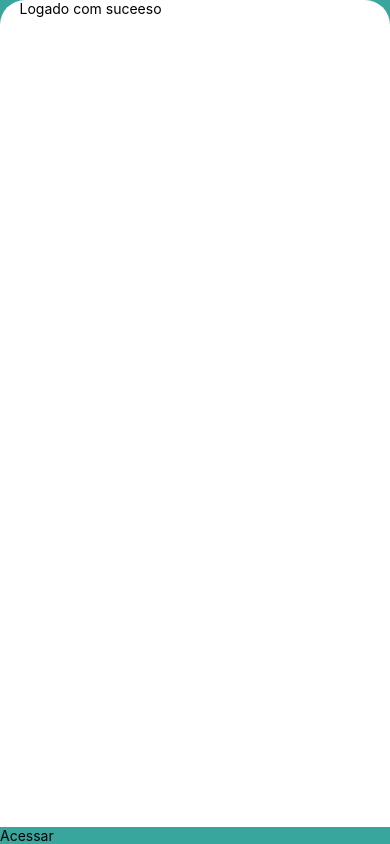
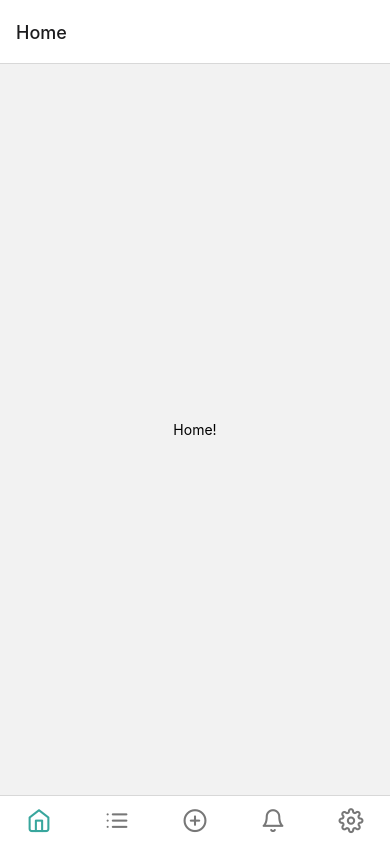
Before and after one commit to ViniciusCLoeblein/App, a React Native app: screen /Home in a window 390 px wide. Built offline with nearby package versions, Linux system fonts and the light colour scheme.

Commit message:
modified:   App.js 	modified:   package.json 	modified:   src/pages/home/index.js 	modified:   yarn.lock

```diff
--- a/App.js
+++ b/App.js
@@ -7,7 +7,7 @@ import Routes from './src/routes'
 
 export default function App() {
   return (
-    <NavigationContainer>
+    <NavigationContainer independent={true}>
       <StatusBar backgroundColor="#38A69D" barStyle="light-content"/>
       <Routes/>
     </NavigationContainer>
--- a/package.json
+++ b/package.json
@@ -9,6 +9,7 @@
     "web": "expo start --web"
   },
   "dependencies": {
+    "@react-navigation/bottom-tabs": "^6.4.0",
     "@react-navigation/native": "^6.0.13",
     "@react-navigation/native-stack": "^6.9.0",
     "axios": "^0.27.2",
@@ -16,8 +17,9 @@
     "expo-barcode-scanner": "~11.4.0",
     "expo-status-bar": "~1.4.0",
     "react": "18.0.0",
-    "react-native": "0.69.5",
+    "react-native": "0.69.6",
     "react-native-animatable": "^1.3.3",
+    "react-native-linear-gradient": "^2.6.2",
     "react-native-qrcode-scanner": "^1.5.5",
     "react-native-safe-area-context": "4.3.1",
     "react-native-screens": "~3.15.0"
--- a/src/pages/home/index.js
+++ b/src/pages/home/index.js
@@ -1,40 +1,165 @@
-import React from 'react';
-import { View, Text, StyleSheet, TextInput, TouchableOpacity } from 'react-native';
+import React, { useState, useEffect } from 'react';
+import { ToastAndroid, View, Text, StyleSheet, TextInput, TouchableOpacity, Button } from 'react-native';
+import * as Animatable from 'react-native-animatable';
+import { useNavigation,  NavigationContainer } from '@react-navigation/native'
+import { createBottomTabNavigator } from '@react-navigation/bottom-tabs';
+import Icon from 'react-native-vector-icons/Feather';
+import { BarCodeScanner } from 'expo-barcode-scanner';
 
-import * as Animatable from 'react-native-animatable';
 
-import { useNavigation } from '@react-navigation/native'
+function HomeScreen() {
+	return (
+		<View style={styles.container}>
+			<Text>Home!</Text>
+		</View>
+	);
+}
+
+function ListScreen() {
+	return (
+		<View style={styles.container}>
+			<Text>Categories!</Text>
+		</View>
+	);
+}
+
+function PostScreen() {
+    const [hasPermission, setHasPermission] = useState(null);
+    const [scanned, setScanned] = useState(false);
+
+    useEffect(() => {
+        const getBarCodeScannerPermissions = async () => {
+        const { status } = await BarCodeScanner.requestPermissionsAsync();
+        setHasPermission(status === 'granted');
+        };
+
+        getBarCodeScannerPermissions();
+  }, []);
+
+  const handleBarCodeScanned = ({ type, data }) => {
+    setScanned(true);
+    if (Platform.OS === 'android'){
+        ToastAndroid.show(`${data} escaneado com sucesso!`, ToastAndroid.LONG);
+    }else{
+        alert(`Codigo ${data} escaneado com sucesso!`);
+    }
+  };
+
+  if (hasPermission === null) {
+    return <Text>Solicitando permissão da câmera</Text>;
+  }
+  if (hasPermission === false) {
+    return <Text>Sem acesso a camera</Text>;
+  }
+  const styles = StyleSheet.create({
+    barcode:{
+        flex: 1,
+        width: "100%",
+        height: "100%",
+        flexDirection: "column",
+        justifyContent: 'flex-end',
+    },
+
+})
+
+	return (
+        <View style={styles.barcode}>
+            <BarCodeScanner
+                onBarCodeScanned={scanned ? undefined : handleBarCodeScanned}
+                style={StyleSheet.absoluteFillObject}
+        />
+    {scanned && <Button title={'Clique para scanear novamente'} onPress={() => setScanned(false)} />}
+        </View>
+    );
+}
+
+
+function NotificationsScreen() {
+	return (
+		<View style={styles.container}>
+			<Text>Notifications!</Text>
+		</View>
+	);
+}
+
+function SettingsScreen() {
+	return (
+		<View style={styles.container}>
+			<Text>Settings!</Text>
+		</View>
+	);
+}
+
+const Tab = createBottomTabNavigator();
 
 export default function Home() {
     const navigation = useNavigation();
     return (
-        <View style={styles.container}>
-            <View style={styles.containerForm}>
-                <Text style={styles.title}>Logado com suceeso</Text>
-            </View>
-            <View>
-            <TouchableOpacity
-                onPress={()=> navigation.navigate('Camera')}>
+        <NavigationContainer independent={true}>
+        <Tab.Navigator
+            screenOptions={({ route }) => ({
+                tabBarIcon: ({ color, size }) => {
+                    let iconName;
 
-                    <Text>Acessar</Text>
-                </TouchableOpacity>
+                    switch (route.name) {
+                        case 'Home':
+                            iconName = 'home';
+                            break;
+                        case 'Categories':
+                            iconName = 'list';
+                            break;
+                        case 'Scanner':
+                            iconName = 'plus-circle';
+                            break;
+                        case 'Notifications':
+                            iconName = 'bell';
+                            break;
+                        case 'Settings':
+                            iconName = 'settings';
+                            break;
+                        default:
+                            iconName = 'circle';
+                            break;
+                    }
 
-            </View>
-        </View>
-    );
+                    return <Icon name={iconName} size={size} color={color} />;
+                },
+            })}
+            tabBarOptions={{
+                activeTintColor: '#38a69d',
+                inactiveTintColor: '#777',
+                showLabel: false,
+            }}
+        >
+            <Tab.Screen name="Home" component={HomeScreen} />
+            <Tab.Screen name="Categories" component={ListScreen} />
+            <Tab.Screen name="Scanner" component={PostScreen} options={{ headerShown: false }}/>
+
+            <Tab.Screen name="Notifications" component={NotificationsScreen} />
+            <Tab.Screen name="Settings" component={SettingsScreen} />
+        </Tab.Navigator>
+    </NavigationContainer>
+);
 }
 
 const styles = StyleSheet.create({
-    container:{
-        flex:1,
-        backgroundColor: '#38a69d'
-    },
-    containerForm:{
-        flex: 1,
-        backgroundColor: '#fff',
-        borderTopLeftRadius: 25,
-        borderTopRightRadius: 25,
-        paddingStart: '5%',
-        paddingEnd: '5%'
-    }
-})
+container: {
+    flex: 1,
+    justifyContent: 'center',
+    alignItems: 'center'
+},
+iconTabRound: {
+    width: 60,
+    height: 60,
+    borderRadius: 30,
+    marginBottom: 20,
+    flexDirection: 'row',
+    alignItems: 'center',
+    justifyContent: 'center',
+    elevation: 6,
+    shadowColor: 'whitesmoke',
+    shadowOffset: { width: 0, height: 2 },
+    shadowOpacity: 0.2,
+    shadowRadius: 5,
+}
+});
```
Also changed, not shown: 1 other file (tests, documents, lock files or other folders).
